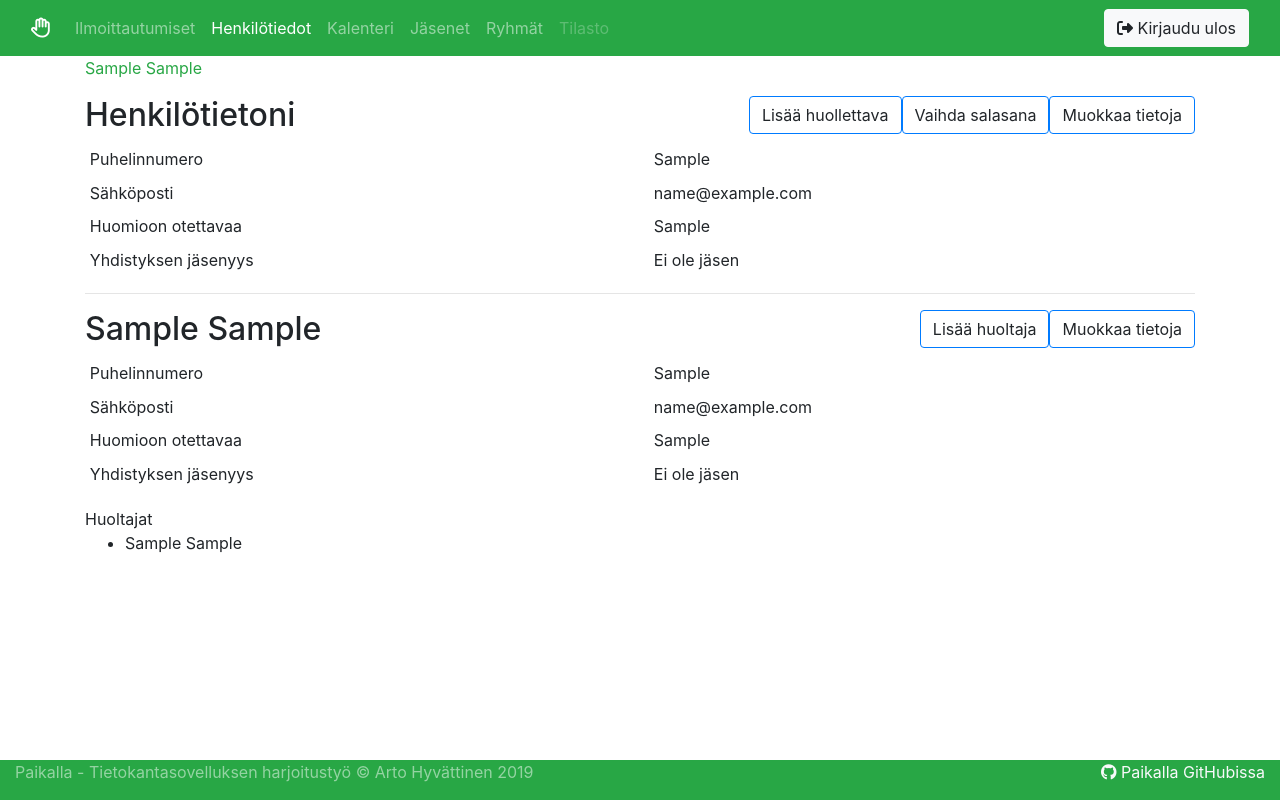
After one commit to artoh/paikalla, a Flask app: page /henkilotiedot in a window 1280 px wide. The commit adds this page. Run offline with Flask 2, Linux system fonts and the light colour scheme; a user stored in the database is signed in; tables that the repository leaves empty hold one stand-in row (values such as "Sample post"); some libraries are stand-ins or nearby versions.

Commit message:
Omien tietojen näyttäminen

```diff
--- a/application/__init__.py
+++ b/application/__init__.py
@@ -26,6 +26,7 @@ db.create_all()
 login_manager = LoginManager()
 login_manager.init_app(app)
 login_manager.login_view="auth_login"
+login_manager.login_message = "Ole hyvä ja kirjaudu uudelleen"
 
 from application.models.henkilo import Henkilo
 
--- a/application/templates/auth/login.html
+++ b/application/templates/auth/login.html
@@ -9,7 +9,7 @@
                 <div class="card">
                     <div class="card-header">Tervetuloa!</div>
                     <div class="card-body">
-                        <form action="/login" method="POST">
+                        <form action="{{url_for("auth_login")}}" method="POST">
                           <p class="text-danger">
                             {{ virhe }}
                           </p>
--- a/application/templates/jasenet/layout.html
+++ b/application/templates/jasenet/layout.html
@@ -92,7 +92,7 @@
   {% endif %}
 
   <li class="nav-item">
-    {% if "ryhmat" in request.path %}
+    {% if "ryhmissa" in request.path %}
     <a class="nav-link active" href="#">
     {% else %}
     <a class="nav-link" href="{{url_for('jasenet_ryhmat',henkilo_id=jasen.id)}}">
--- a/application/templates/layout.html
+++ b/application/templates/layout.html
@@ -15,13 +15,21 @@
             {% else %}
               <li class="nav-item">
             {% endif %}
-              <a class="nav-link" href="/ilmoittautumiset">Ilmoittautumiset</a>
+              <a class="nav-link" href="{{url_for('ilmoittautumiset_index')}}">Ilmoittautumiset</a>
             </li>
-            <li class="nav-item">
-              <a class="nav-link disabled" href="/tiedot">Henkilötiedot</a>
+            {% if "henkilotiedot" in request.path %}
+              <li class="nav-item active">
+            {% else %}
+              <li class="nav-item">
+            {% endif %}
+              <a class="nav-link" href="{{url_for('henkilotiedot_index')}}">Henkilötiedot</a>
             </li>
-            <li class="nav-item">
-              <a class="nav-link disabled" href="/kalenteri">Kalenteri</a>
+            {% if "kalenteri" in request.path %}
+              <li class="nav-item active">
+            {% else %}
+              <li class="nav-item">
+            {% endif %}
+              <a class="nav-link" href="/kalenteri">Kalenteri</a>
             </li>
             {% if current_user.toimihenkilo %}
               {% if "jasenet" in request.path %}
--- /dev/null
+++ b/application/templates/mina/henkilotiedot.html
@@ -0,0 +1,56 @@
+{% extends "layout.html" %}
+
+{% block body %}
+
+
+{%macro henkilotiedot(henkilo) -%}
+<table class="table table-borderless table-sm">
+  <tr>
+    <td>Puhelinnumero</td>
+    <td>{{current_user.puhelin}}</td>
+  </tr>
+  <tr>
+    <td>Sähköposti</td>
+    <td>{{current_user.email}}</td>
+  </tr>
+  <tr>
+    <td>Huomioon otettavaa</td>
+    <td>{{current_user.varotieto}}</td>
+  </tr>
+  <tr>
+    <td>Yhdistyksen jäsenyys</td>
+    <td>
+      {% if current_user.jasenyysAlkoi and not current_user.jasenyysPaattyi %}
+        Jäsen
+      {% else %}
+        Ei ole jäsen
+      {% endif %}
+    </td>
+</table>
+{% endmacro %}
+
+<a class="btn btn-outline-primary float-right">Muokkaa tietoja</a>
+<a class="btn btn-outline-primary float-right">Vaihda salasana</a>
+<a class="btn btn-outline-primary float-right">Lisää huollettava</a>
+<h2>Henkilötietoni</h2>
+{{ henkilotiedot(current_user)}}
+
+{% for lapsi in current_user.huollettavat %}
+ <hr/>
+ <a class="btn btn-outline-primary float-right">Muokkaa tietoja</a>
+ <a class="btn btn-outline-primary float-right">Lisää huoltaja</a>
+
+  <h2>{{lapsi.etunimi}} {{lapsi.sukunimi}}</h2>
+
+  {{ henkilotiedot(lapsi)}}
+  Huoltajat
+  <ul>
+   {% for huoltaja in lapsi.huoltajat %}
+    <li>{{huoltaja.etunimi}} {{huoltaja.sukunimi}}</li>
+   {% endfor %}
+  </ul>
+{% endfor %}
+
+
+
+{% endblock %}
--- a/application/views/__init__.py
+++ b/application/views/__init__.py
@@ -1,6 +1,7 @@
 from .ryhmat import *
 from .jasenet import *
 from .auth import *
+from .mina import *
 
 
 @app.template_filter('pvm')
--- a/application/views/auth/login.py
+++ b/application/views/auth/login.py
@@ -5,7 +5,7 @@ from application.models import Henkilo
 
 from flask_login import login_user, logout_user
 
-@app.route("/login", methods = ["GET", "POST"])
+@app.route("/", methods = ["GET", "POST"])
 def auth_login():
     if request.method == "GET":
         return render_template("auth/login.html", email="")
@@ -21,7 +21,7 @@ def auth_login():
 
     if( bcrypt.check_password_hash( kayttaja.salasana, salasanaTiiviste )) :
         login_user(kayttaja)
-        return redirect(url_for("ryhmat_index"))
+        return redirect(url_for("ilmoittautumiset_index"))
     else:
         return render_template("auth/login.html",
                                virhe = "Virheellinen salasana",
--- a/application/views/auth/uusi.py
+++ b/application/views/auth/uusi.py
@@ -21,4 +21,4 @@ def auth_luo_uusikayttaja():
     db.session.commit()
     login_user(henkilo)
     flash("Tervetuloa {} !".format(henkilo.etunimi), "info")
-    return redirect( url_for("ryhmat_index") )
+    return redirect( url_for("henkilotiedot_index") )
--- a/application/views/jasenet/ryhmat.py
+++ b/application/views/jasenet/ryhmat.py
@@ -2,7 +2,7 @@ from application import app, db
 from flask import render_template, request, url_for, redirect, flash
 from application.models import Henkilo
 
-@app.route("/jasenet/<henkilo_id>/ryhmat")
+@app.route("/jasenet/<henkilo_id>/ryhmissa")
 def jasenet_ryhmat(henkilo_id):
     henkilo = Henkilo.query.get(henkilo_id)
     return render_template("jasenet/ryhmat.html", jasen=henkilo)
--- /dev/null
+++ b/application/views/mina/__init__.py
@@ -0,0 +1,2 @@
+from .ilmoittautumiset import *
+from .henkilotiedot import *
--- /dev/null
+++ b/application/views/mina/henkilotiedot.py
@@ -0,0 +1,8 @@
+from application import app, db
+from flask import render_template, request, url_for, redirect, flash
+from flask_login import login_required
+
+@app.route("/henkilotiedot")
+@login_required
+def henkilotiedot_index():
+    return render_template("mina/henkilotiedot.html")
--- a/application/views/ryhmat/ryhmat.py
+++ b/application/views/ryhmat/ryhmat.py
@@ -1,11 +1,6 @@
 from application import app, db
 from flask import render_template, request, url_for, redirect, flash
 from application.models import Ryhma
-
-@app.route("/")
-def tilapainenjuuri():
-    flash("Tervetuloa!","primary")
-    return redirect( url_for("ryhmat_index"))
 
 @app.route("/ryhmat/")
 def ryhmat_index():
```
Also changed, not shown: application/templates/mina/ilmoittautumiset.html (added, +43 -0 lines), application/views/mina/ilmoittautumiset.py (added, +8 -0 lines).
